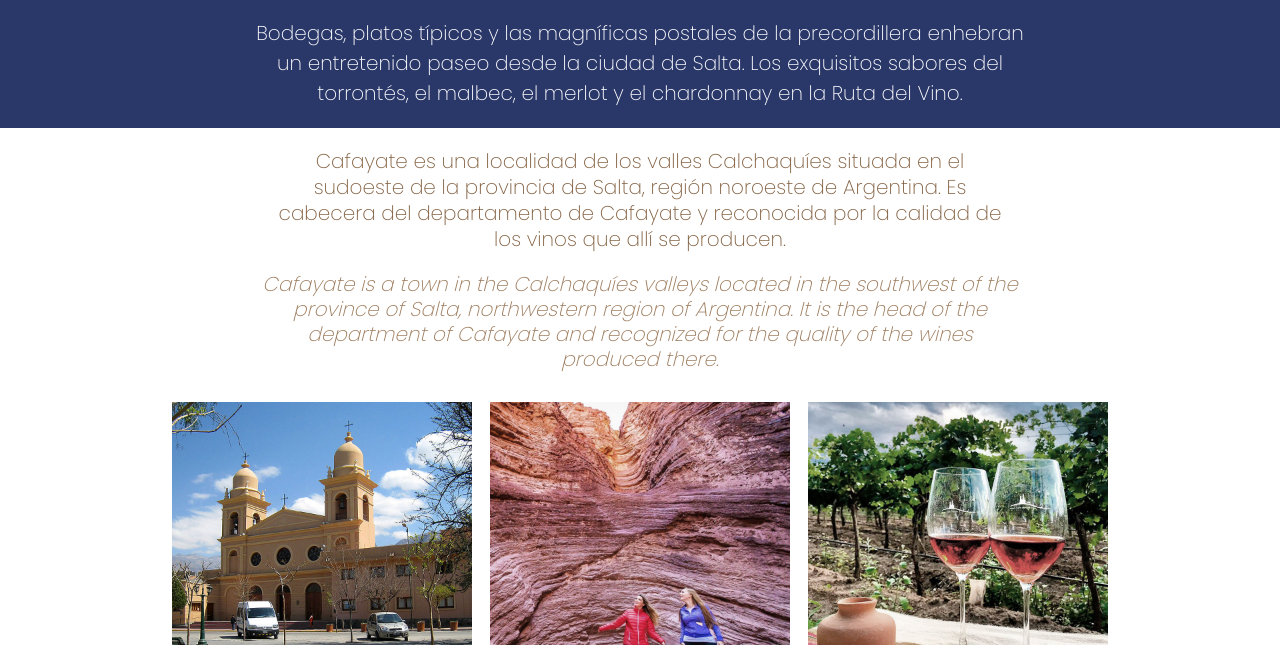
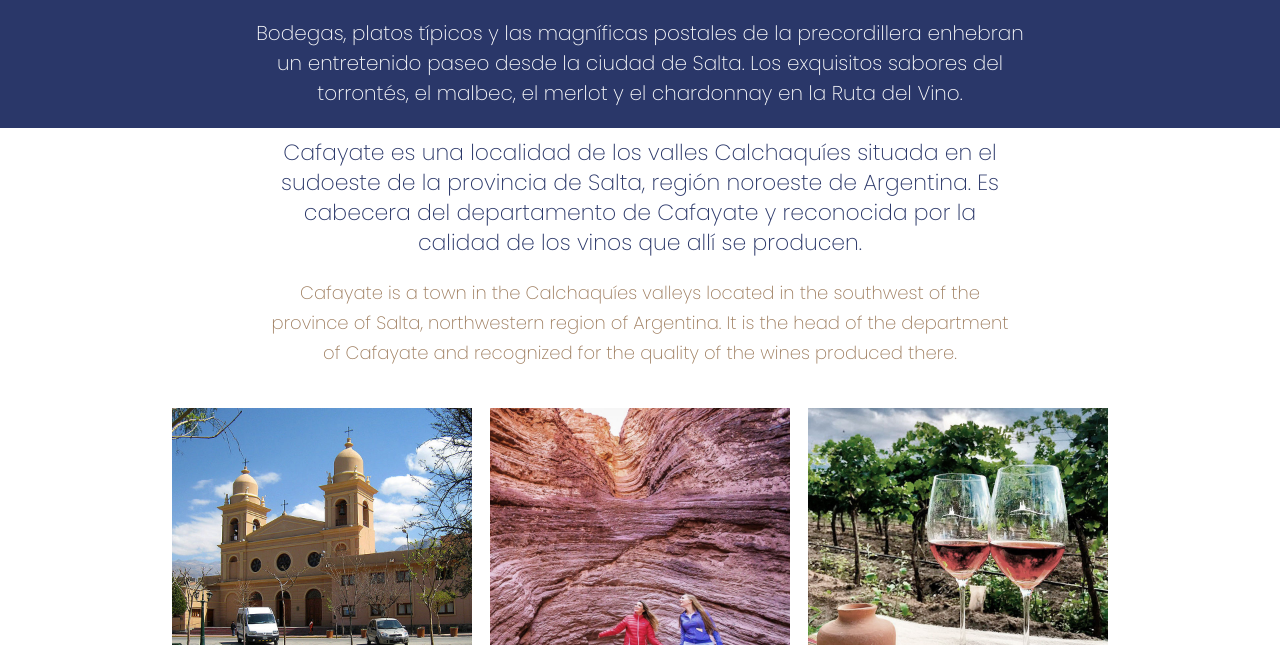
Before and after one commit to GazPardoDev/PreEntrega2-Pardo, a website: page index.html in a window 1280 px wide. Shown: the part 455-1100 px from the top of the page. Drawn offline with Linux system fonts and the light colour scheme.

Commit message:
version final preentrega 3

```diff
--- a/scss/_home.scss
+++ b/scss/_home.scss
@@ -1,30 +1,27 @@
-.parrafo1 {
+@mixin fontStyle($color, $font-size) {
     font-family: 'Poppins', sans-serif;
-    font-size: $titulo-grande;
-    font-weight: 100;
-    line-height: 26px;
-    color: $color-beige-terciario;
+    color: $color;
+    font-size: $font-size;
     text-align: center;
     margin: auto;
+    line-height: 30px;
+    font-weight: 300;
+    padding: 10px;
     width: 60%;
-    padding: 20px;
+}
+
+.parrafo1 {
+    @include fontStyle($color-azul-terciario, 22px)
+}
+
+.parrafo2 {
+    @include fontStyle($color-beige-primario, 18px)
 }
 
 @media (max-width: 600px){
     .parrafo1{
         width: 100%
     }
-}
-.parrafo2 {
-    font-family: 'Poppins', sans-serif;
-    font-size: $titulo-grande;
-    font-weight: 200;
-    line-height: 25px;
-    font-style: italic;
-    color: $color-beige-primario;
-    text-align: center;
-    margin: auto;
-    width: 60%;
 }
 
 @media (max-width: 600px){
```
Also changed, not shown: css/style.css.
